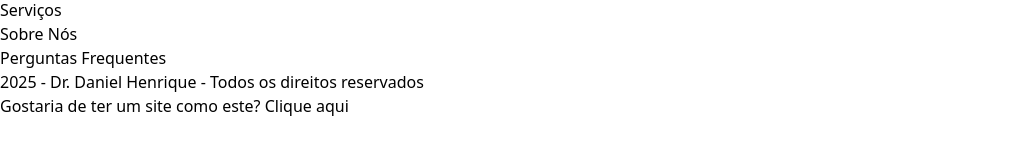
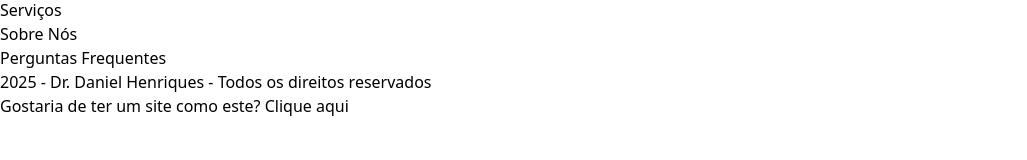
Before and after one commit to Paper-Street-Softwares/LP-Daniel-Henriques, a React (Vite) app: page / in a window 1280 px wide. Shown: the part 5954-6114 px from the top of the page, without its empty margins (0-1027 px from the left). Built offline with nearby package versions, Linux system fonts and the light colour scheme; a web font is replaced by a local one.

Commit message:
fix: Nome corrigido

```diff
--- a/src/content/content.jsx
+++ b/src/content/content.jsx
@@ -50,7 +50,7 @@ import { FileText } from "lucide-react";
 const currentYear = new Date().getFullYear();
 
 export const infos = {
-  name: "Dr. Daniel Henrique",
+  name: "Dr. Daniel Henriques",
   email: "contato", // Email desejado pelo cliente
   emailSecundario: "A_Definir", // Email desejado pelo cliente
   domain: "danielhlucas.com.br", // Sem "www"
```
